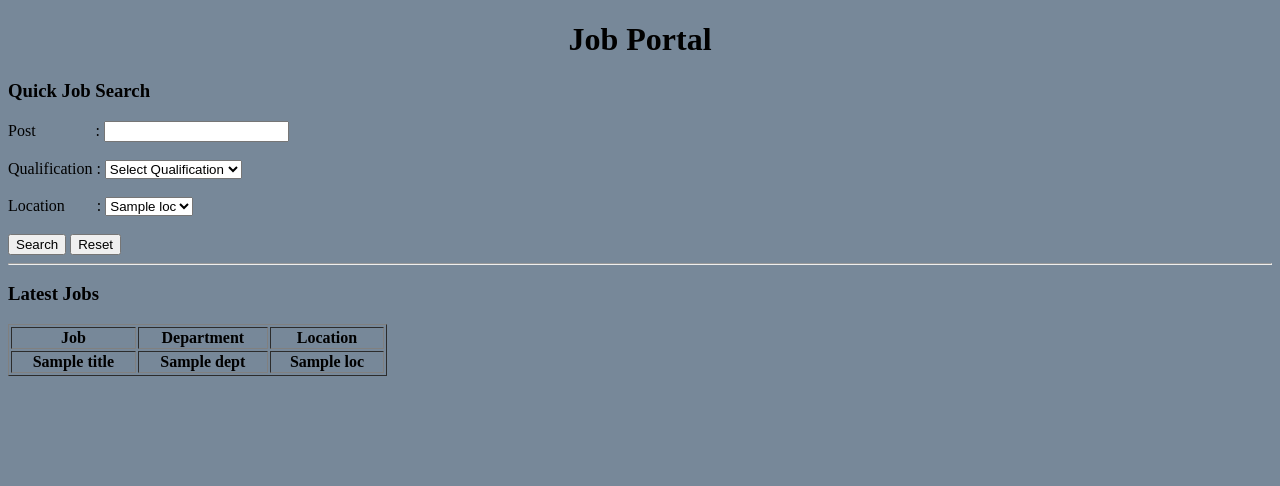
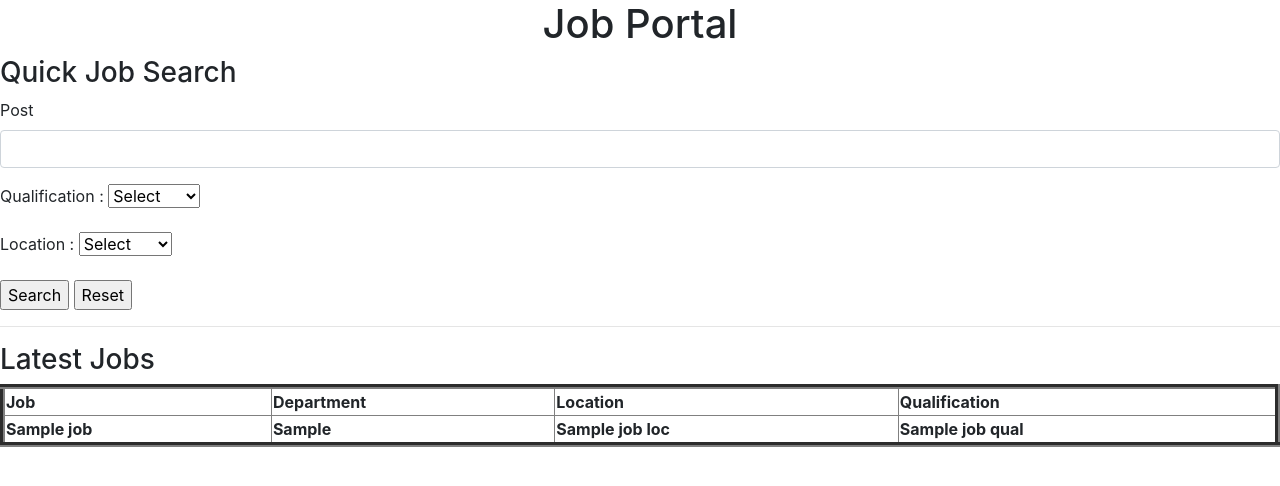
Before and after one commit to tashu797/Bluefire, a Django app: template templates/home.html in a window 1280 px wide. Shown: the top 486 px of the page. Run offline with Django 3.2, Linux system fonts and the light colour scheme; the template is opened without the code that fills it: most values are stand-ins (such as "Sample title", 1, 10 or a date in 2020); lists and menus that the app fills with data are empty; parts of the project's set-up code (start-up, migrations or seed data) failed here and were passed over; some libraries are stand-ins or nearby versions.

Commit message:
Added admin view Added search pages Updated gitignore. Updated models.

```diff
--- a/calc/admin.py
+++ b/calc/admin.py
@@ -1,4 +1,6 @@
 from django.contrib import admin
-from .models import job
+from .models import job, job_loc, job_qual
 
 admin.site.register(job)
+admin.site.register(job_loc)
+admin.site.register(job_qual)
--- a/calc/urls.py
+++ b/calc/urls.py
@@ -1,9 +1,10 @@
 from django.contrib import admin
 from django.urls import path
 
-from calc.views import  home_view
+from calc.views import  home_view, res_view
 urlpatterns = [
 
+        path('', home_view),
+        path('Result.html/', res_view)
 
-        path('', home_view)
         ]
--- a/templates/base.html
+++ b/templates/base.html
@@ -1,8 +1,10 @@
 <!DOCTYPE html>
 <html lang="en">
 <head>
+    {% load static %}
     <meta charset="UTF-8">
     <title>Bluefire</title>
+    <link href="{% static "css/bootstrap.min.css" %}" rel="stylesheet" />
 </head>
 <body bgcolor="#778899">
 <h1><center>Job Portal</center></h1>
--- a/templates/home.html
+++ b/templates/home.html
@@ -11,14 +11,22 @@
 
 <div class="">
 <h3>Quick Job Search </h3>
-    <form action="">
-
-        Post &nbsp&nbsp&nbsp&nbsp&nbsp&nbsp&nbsp&nbsp&nbsp&nbsp&nbsp&nbsp&nbsp&nbsp: <input type="text" name= "skill"><br><br>
+    <form class="form" action="Result.html" method="get">
+        <div class="form-group">
+            <label class="control-label" for="post">Post</label>
+            <input id="post" class="form-control" type="text" name= "skill">
+        </div>
         Qualification       : <select>
-            <option value="">Select Qualification</option>
+        <option>Select</option>
+        {% for i in a %}
+            <option value="">{{i.job_qual_title}}</option>
+        {% endfor %}
         </select><br><br>
-        Location &nbsp&nbsp&nbsp&nbsp&nbsp&nbsp : <select>
-            <option value="">{{ loc }} </option>
+        Location : <select>
+        <option>Select</option>
+        {% for j in b %}
+            <option>{{ j.job_loc_title }} </option>
+        {% endfor %}
         </select><br><br>
 
         <input type="submit" value="Search">
@@ -29,17 +37,22 @@
 <hr>
 
 <h3>Latest Jobs</h3>
-<table border="1px", width="30%">
+<table border="5px", width="100%">
     <tr>
         <th>Job</th>
         <th>Department</th>
         <th>Location</th>
+        <th>Qualification</th>
+
     </tr>
+    {% for a in jobs %}
     <tr>
-        <th>{{ title }}</th>
-        <th>{{ dept }}</th>
-        <th>{{ loc }}</th>
+        <th>{{ a.job_title }}</th>
+        <th>{{ a.job_department }}</th>
+        <th>{{ a.job_loc.job_loc_title }}</th>
+        <th>{{ a.job_qual.job_qual_title }}</th>
     </tr>
+    {% endfor %}
 
 </table>
 
```
Also changed, not shown: calc/models.py (+16 -4 lines), calc/views.py (+12 -8 lines), templates/result.html (+30 -1 lines), db.sqlite3, 1 other file.
